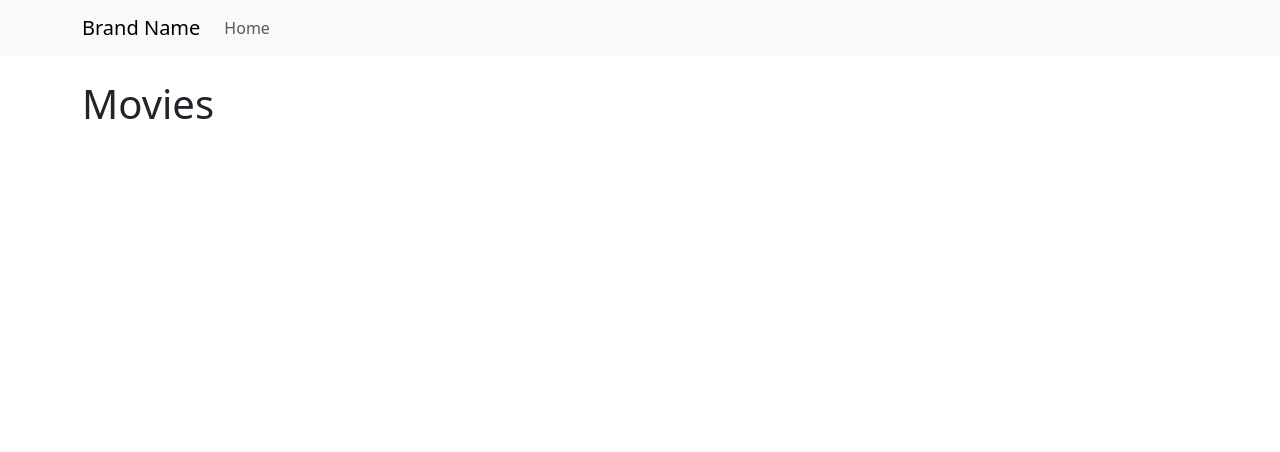
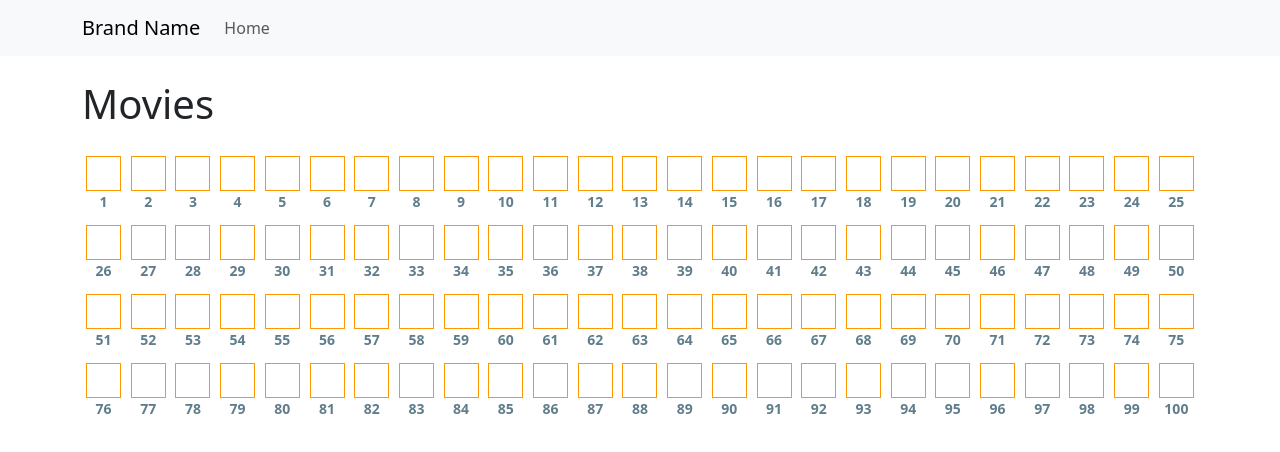
Before and after one commit to arishiyamahaboob2266/react_movie_booking, a React (Create React App) app: page /dashboard in a window 1280 px wide. Shown: the top 452 px of the page. Built offline with nearby package versions, Linux system fonts and the light colour scheme; no server answers.

Commit message:
my first commit

```diff
--- a/src/Home.js
+++ b/src/Home.js
@@ -20,6 +20,7 @@ function Home(props) {
                     <Link to="/login" className="btn btn-primary btn-lg">
                      Login
                     </Link>
+
                 }
             </div>
         </>
--- a/src/movieList/MovieItem.js
+++ b/src/movieList/MovieItem.js
@@ -24,6 +24,7 @@ function MovieItem(props) {
 
     return (
         <>
+
         { movies.map( (movie)=>(
             <li className="col-sm-3" key={movie.id}>
                 <div className='card '>
--- a/src/movieList/MovieList.js
+++ b/src/movieList/MovieList.js
@@ -1,5 +1,6 @@
 import Header from '../Header';
 import MovieItem from './MovieItem';
+import SelectSeats from './booking/SelectSeats';
 
 
 function MovieList(props) {
@@ -12,6 +13,8 @@ function MovieList(props) {
 
                 <h1 className='my-0 py-4'>Movies</h1>
 
+                <SelectSeats />
+
                 <ul className='list-unstyled row gx-3 gy-3'>
                     <MovieItem />
                 </ul>
--- /dev/null
+++ b/src/movieList/booking/SelectSeats.css
@@ -0,0 +1,31 @@
+.seatList {
+    display: flex;
+    flex: 0 0 auto;
+    flex-wrap: wrap;
+    justify-content: space-between;
+}
+.seatList > div {
+    padding: 4px;
+    text-align: center;
+}
+.seatList > div > div:first-child {
+    width: 35px;
+    height: 35px;
+    background: #FFF;
+    border: 1px solid #FF9800;
+    display: flex;
+    justify-content: center;
+    align-items: center;
+    cursor: pointer;
+    font-weight: bold;
+}
+.seatList > div.selected > div:first-child {
+    background: #4CAF50;
+    color: #FFF;
+}
+.seatList > div > div:nth-child(2) {
+    font-size: 14px;
+    margin-bottom: 5px;
+    font-weight: bold;
+    color: #607D8B;
+}
--- /dev/null
+++ b/src/movieList/booking/SelectSeats.js
@@ -0,0 +1,43 @@
+import React, { useState } from 'react';
+import './SelectSeats.css'
+
+function SelectSeats(props) {
+
+    const [seats, setSeats] = useState( Array(100).fill(null) );
+
+    // const totalSeats = Array(100).fill(null);
+    console.log(seats);
+
+    const handleSeatSelect = (i) => {
+        const nextSquares = seats.slice();
+
+       if( nextSquares[i] === null) { //if current clicked element's array element is null
+            nextSquares[i] = i+1; //='X'
+            document.querySelector('#seat-'+i).classList.add("selected");
+        } else {
+            nextSquares[i] = null;
+            document.querySelector('#seat-'+i).classList.remove("selected");
+        }
+
+        setSeats(nextSquares);
+
+        console.log(seats);
+    }
+
+    return (
+        <>
+            <div className='seatList mb-5'>
+                {
+                    seats.map( (el, ind) =>
+                        <div key={ind+"n"} id={"seat-"+ind}>
+                            <div onClick={ () => handleSeatSelect(ind) }>{el}</div>
+                            <div>{ind+1}</div>
+                        </div>
+                    )
+                }
+            </div>
+        </>
+    );
+}
+
+export default SelectSeats;
```
Also changed, not shown: 2 other files (tests, documents, lock files or other folders).
